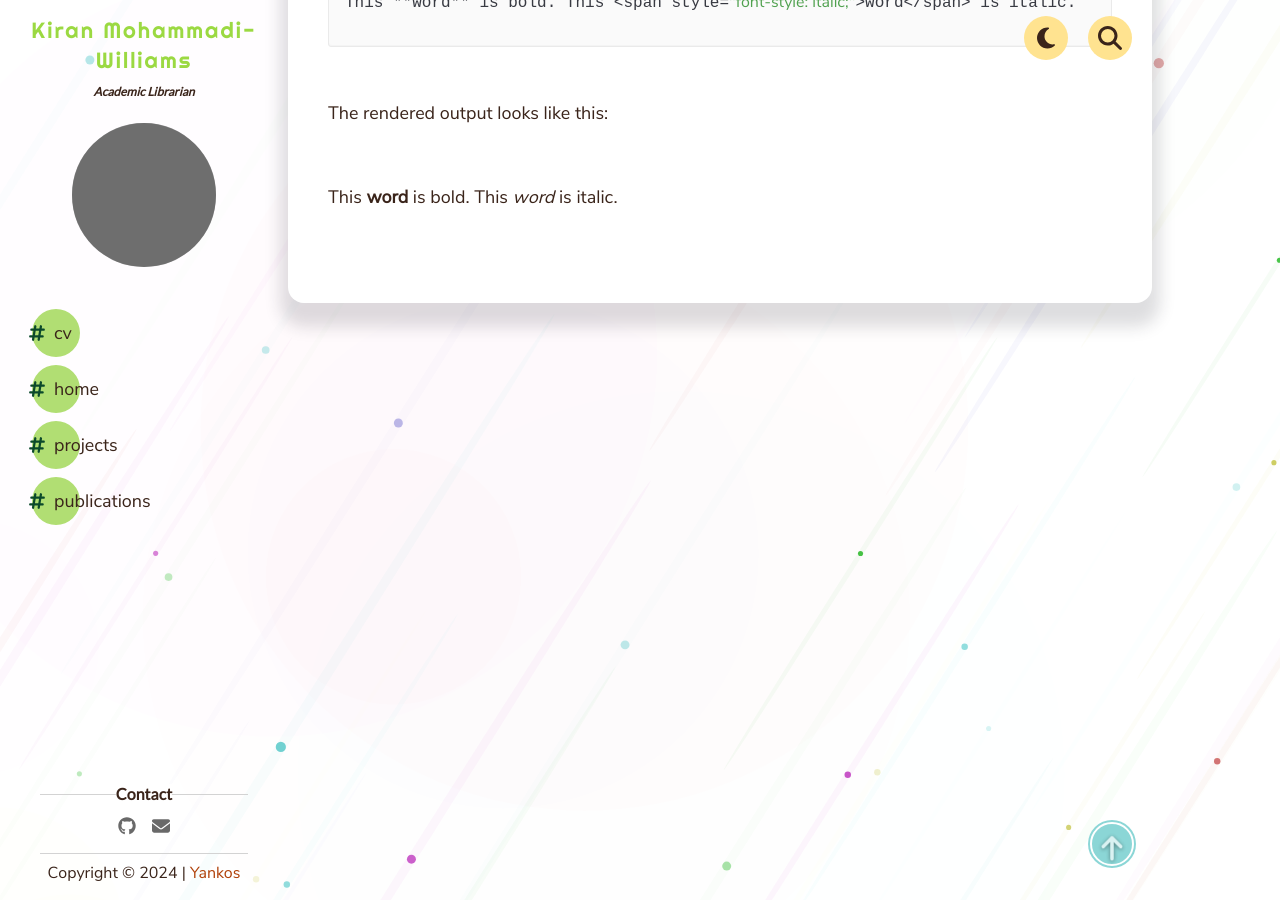
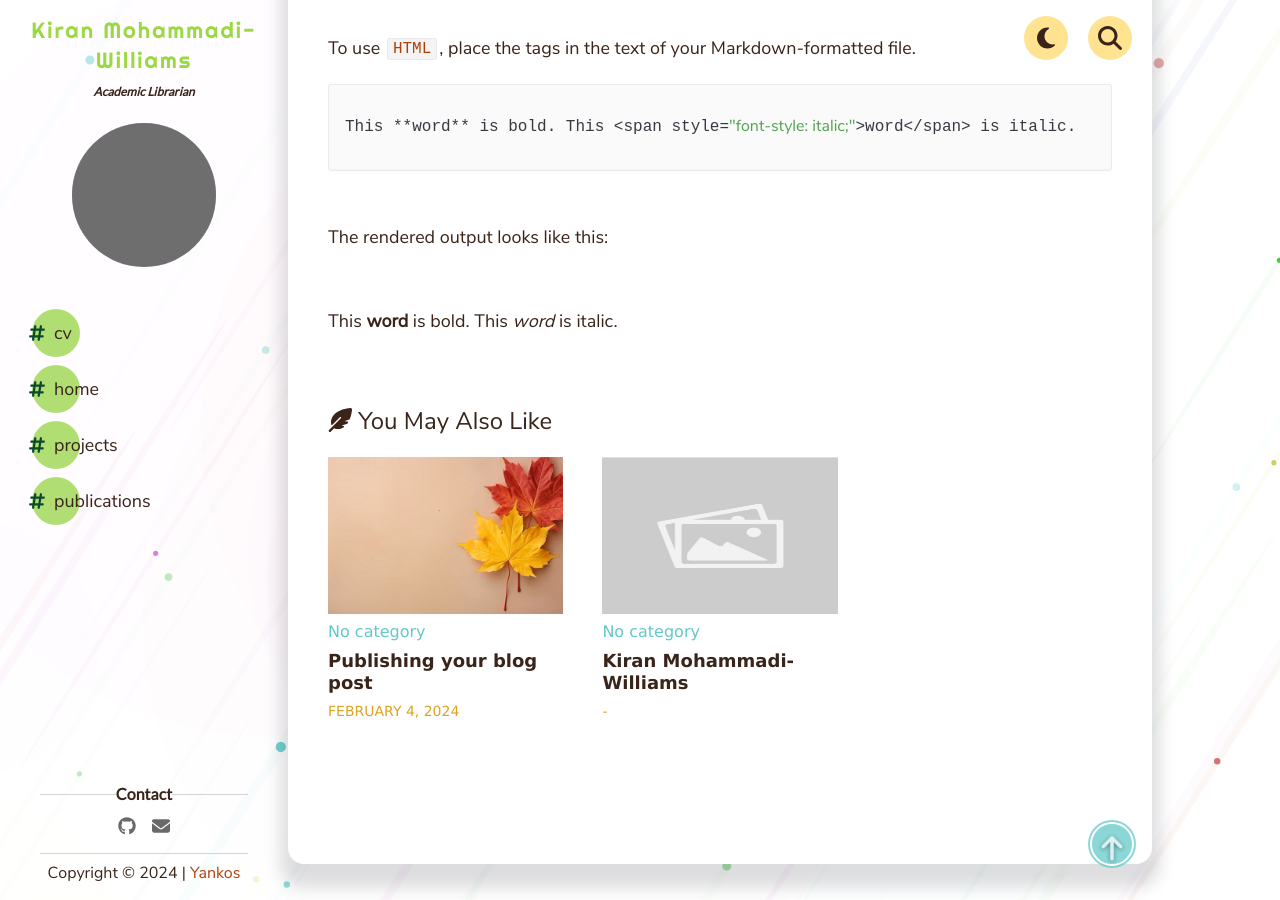
Before and after one commit to kam535/vigilant-barnacle, a Jekyll site: the page built from _pages/publications.md, in a window 1280 px wide and 900 px high, scrolled down 10356 px. Built offline with Jekyll 4.4.1, drawn with Linux system fonts in a browser that asks for light colours; some of the changed text lies outside the part shown; grey boxes are pictures that could not be loaded.

Commit message:
Add files via upload

```diff
--- a/_includes/post.html
+++ b/_includes/post.html
@@ -1,12 +1,64 @@
-<div class="thumbnail">
+<div class="post-header">
+    <div class="thumbnail">
         <div class="transbox">
             {% if page.title %}
                 <span class="post-title">{{ page.title }}</span>
             {% endif %}
+            <div class="post-info">
+                {% if page_level > 2 %}
+                    <a class="info-box category-box" href="{{ '/' | append: page_tree[0] | prepend: site.baseurl }}">
+                        <svg xmlns="http://www.w3.org/2000/svg" viewBox="0 0 576 512"><path d="M384 480h48c11.4 0 21.9-6 27.6-15.9l112-192c5.8-9.9 5.8-22.1 .1-32.1S555.5 224 544 224H144c-11.4 0-21.9 6-27.6 15.9L48 357.1V96c0-8.8 7.2-16 16-16H181.5c4.2 0 8.3 1.7 11.3 4.7l26.5 26.5c21 21 49.5 32.8 79.2 32.8H416c8.8 0 16 7.2 16 16v32h48V160c0-35.3-28.7-64-64-64H298.5c-17 0-33.3-6.7-45.3-18.7L226.7 50.7c-12-12-28.3-18.7-45.3-18.7H64C28.7 32 0 60.7 0 96V416c0 35.3 28.7 64 64 64H87.7 384z"/></svg>
+                        <span>{{ page_tree[0] }}</span>
+                    </a>
+                {% else %}
+                    <span class="info-box">
+                        <svg xmlns="http://www.w3.org/2000/svg" viewBox="0 0 576 512"><path d="M384 480h48c11.4 0 21.9-6 27.6-15.9l112-192c5.8-9.9 5.8-22.1 .1-32.1S555.5 224 544 224H144c-11.4 0-21.9 6-27.6 15.9L48 357.1V96c0-8.8 7.2-16 16-16H181.5c4.2 0 8.3 1.7 11.3 4.7l26.5 26.5c21 21 49.5 32.8 79.2 32.8H416c8.8 0 16 7.2 16 16v32h48V160c0-35.3-28.7-64-64-64H298.5c-17 0-33.3-6.7-45.3-18.7L226.7 50.7c-12-12-28.3-18.7-45.3-18.7H64C28.7 32 0 60.7 0 96V416c0 35.3 28.7 64 64 64H87.7 384z"/></svg>
+                        <span>None</span>
+                    </span>
+                {% endif %}
+                <span class="info-box">
+                    <svg xmlns="http://www.w3.org/2000/svg" viewBox="0 0 448 512"><path d="M152 24c0-13.3-10.7-24-24-24s-24 10.7-24 24V64H64C28.7 64 0 92.7 0 128v16 48V448c0 35.3 28.7 64 64 64H384c35.3 0 64-28.7 64-64V192 144 128c0-35.3-28.7-64-64-64H344V24c0-13.3-10.7-24-24-24s-24 10.7-24 24V64H152V24zM48 192h80v56H48V192zm0 104h80v64H48V296zm128 0h96v64H176V296zm144 0h80v64H320V296zm80-48H320V192h80v56zm0 160v40c0 8.8-7.2 16-16 16H320V408h80zm-128 0v56H176V408h96zm-144 0v56H64c-8.8 0-16-7.2-16-16V408h80zM272 248H176V192h96v56z"/></svg>
+                    <span>
+                        {%- assign posting_date = page.date | date: "%Y-%m-%d" -%}
+                        {% if posting_date == "1900-01-01" %}
+                            -
+                        {% else %}
+                            {{ posting_date }}
+                        {% endif %}
+                    </span>
+                </span>
+                {% if site.goatcounter_code != nil %}
+                    <span class="info-box">
+                        <svg xmlns="http://www.w3.org/2000/svg" viewBox="0 0 576 512"><path d="M288 32c-80.8 0-145.5 36.8-192.6 80.6C48.6 156 17.3 208 2.5 243.7c-3.3 7.9-3.3 16.7 0 24.6C17.3 304 48.6 356 95.4 399.4C142.5 443.2 207.2 480 288 480s145.5-36.8 192.6-80.6c46.8-43.5 78.1-95.4 93-131.1c3.3-7.9 3.3-16.7 0-24.6c-14.9-35.7-46.2-87.7-93-131.1C433.5 68.8 368.8 32 288 32zM144 256a144 144 0 1 1 288 0 144 144 0 1 1 -288 0zm144-64c0 35.3-28.7 64-64 64c-7.1 0-13.9-1.2-20.3-3.3c-5.5-1.8-11.9 1.6-11.7 7.4c.3 6.9 1.3 13.8 3.2 20.7c13.7 51.2 66.4 81.6 117.6 67.9s81.6-66.4 67.9-117.6c-11.1-41.5-47.8-69.4-88.6-71.1c-5.8-.2-9.2 6.1-7.4 11.7c2.1 6.4 3.3 13.2 3.3 20.3z"/></svg>
+                        <span id="page-hits" usercode="{{ site.goatcounter_code }}">-</span>
+                    </span>
+                {% endif %}
+                <a class="info-box" id="comments-counter">
+                    <svg xmlns="http://www.w3.org/2000/svg" viewBox="0 0 512 512"><path d="M512 240c0 114.9-114.6 208-256 208c-37.1 0-72.3-6.4-104.1-17.9c-11.9 8.7-31.3 20.6-54.3 30.6C73.6 471.1 44.7 480 16 480c-6.5 0-12.3-3.9-14.8-9.9c-2.5-6-1.1-12.8 3.4-17.4l0 0 0 0 0 0 0 0 .3-.3c.3-.3 .7-.7 1.3-1.4c1.1-1.2 2.8-3.1 4.9-5.7c4.1-5 9.6-12.4 15.2-21.6c10-16.6 19.5-38.4 21.4-62.9C17.7 326.8 0 285.1 0 240C0 125.1 114.6 32 256 32s256 93.1 256 208z"/></svg>
+                    <span id="num-comments">-</span>
+                </a>
+            </div>
         </div>
     </div>
+</div>
+<div class="tag-box">
+    {%- for page_tag in page.tags -%}
+        <span class="tag theme-{{ forloop.index0 | modulo: 3 }}" contentID="{{ page_tag }}">
+            {{ page_tag }}
+        </span>
+    {%- endfor -%}
+</div>
 <main>
     {{ content }}
+    <!-- see https://giscus.app/ -->
+    <div class="giscus" id="giscus" style="margin: 4rem auto;"></div>
+    <div id="related-box">
+        <span>
+            <svg xmlns="http://www.w3.org/2000/svg" viewBox="0 0 512 512"><path d="M278.5 215.6L23 471c-9.4 9.4-9.4 24.6 0 33.9s24.6 9.4 33.9 0l74.8-74.8c7.4 4.6 15.3 8.2 23.8 10.5C200.3 452.8 270 454.5 338 409.4c12.2-8.1 5.8-25.4-8.8-25.4l-16.1 0c-5.1 0-9.2-4.1-9.2-9.2c0-4.1 2.7-7.6 6.5-8.8l97.7-29.3c3.4-1 6.4-3.1 8.4-6.1c4.4-6.4 8.6-12.9 12.6-19.6c6.2-10.3-1.5-23-13.5-23l-38.6 0c-5.1 0-9.2-4.1-9.2-9.2c0-4.1 2.7-7.6 6.5-8.8l80.9-24.3c4.6-1.4 8.4-4.8 10.2-9.3C494.5 163 507.8 86.1 511.9 36.8c.8-9.9-3-19.6-10-26.6s-16.7-10.8-26.6-10C391.5 7 228.5 40.5 137.4 131.6C57.3 211.7 56.7 302.3 71.3 356.4c2.1 7.9 12 9.6 17.8 3.8L253.6 195.8c6.2-6.2 16.4-6.2 22.6 0c5.4 5.4 6.1 13.6 2.2 19.8z"/></svg>
+            You May Also Like
+        </span>
+        <ul id="related-posts"></ul>
+    </div>
 </main>
 <div class="top-arrow">
     <svg xmlns="http://www.w3.org/2000/svg" viewBox="0 0 384 512"><path d="M214.6 41.4c-12.5-12.5-32.8-12.5-45.3 0l-160 160c-12.5 12.5-12.5 32.8 0 45.3s32.8 12.5 45.3 0L160 141.2V448c0 17.7 14.3 32 32 32s32-14.3 32-32V141.2L329.4 246.6c12.5 12.5 32.8 12.5 45.3 0s12.5-32.8 0-45.3l-160-160z"/></svg>
```
